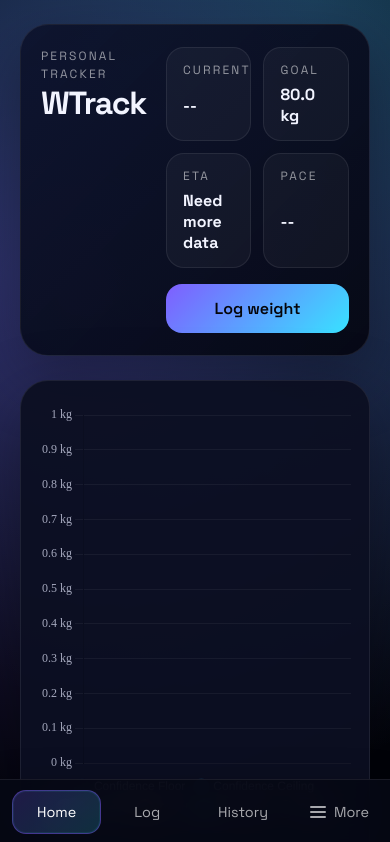
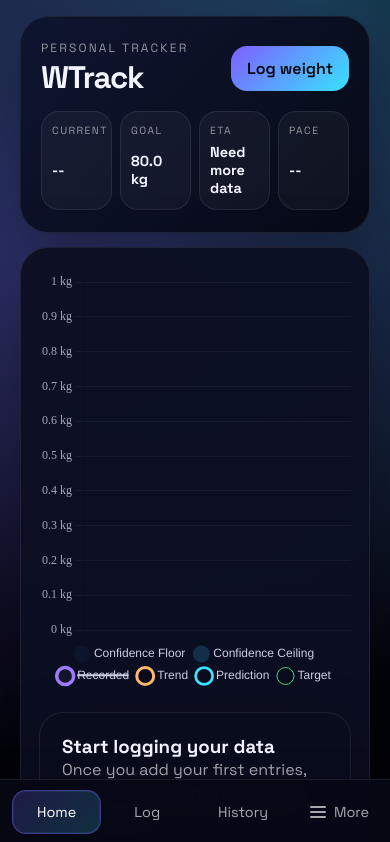
Before and after one commit to felix-basiliskroko/wtrack, a React (Vite) app: page / in a window 390 px wide. Shown: the top 842 px of the page. Built offline with nearby package versions, Linux system fonts and the light colour scheme.

Commit message:
edit overview to be tighter

```diff
--- a/src/App.tsx
+++ b/src/App.tsx
@@ -275,11 +275,15 @@ function App() {
       className={`app-shell theme-${preferences.theme} density-${preferences.density} nav-${preferences.navigationStyle} motion-${preferences.motion}`}
     >
       <header className="topbar">
+        <div className="topbar-main">
           <div className="brand-block">
             <p className="label">Personal tracker</p>
             <h1>WTrack</h1>
           </div>
-        <div className="topbar-actions">
+          <button type="button" className="primary-button topbar-log-button" onClick={() => handleViewChange('log')}>
+            Log weight
+          </button>
+        </div>
         <div className="status-strip">
           <div className="status-tile">
             <span className="label">Current</span>
@@ -297,10 +301,6 @@ function App() {
             <span className="label">Pace</span>
             <strong>{paceLabel}</strong>
           </div>
-          </div>
-          <button type="button" className="primary-button" onClick={() => handleViewChange('log')}>
-            Log weight
-          </button>
         </div>
       </header>
 
--- a/src/styles/global.css
+++ b/src/styles/global.css
@@ -154,9 +154,7 @@ main {
 }
 
 .topbar {
-  display: flex;
-  justify-content: space-between;
-  align-items: flex-start;
+  display: grid;
   gap: 20px;
   padding: 24px 28px;
   border-radius: 28px;
@@ -166,17 +164,20 @@ main {
   margin-bottom: 24px;
 }
 
+.topbar-main {
+  display: flex;
+  justify-content: space-between;
+  align-items: flex-start;
+  gap: 16px;
+}
+
 .brand-block h1 {
   font-size: clamp(2rem, 4vw, 3rem);
   letter-spacing: -0.04em;
 }
 
-.topbar-actions {
-  display: flex;
-  align-items: center;
-  gap: 16px;
-  flex-wrap: wrap;
-  justify-content: flex-end;
+.topbar-log-button {
+  align-self: center;
 }
 
 .status-strip {
@@ -804,10 +805,13 @@ main {
     padding: 22px 20px;
   }
 
-  .topbar-actions,
   .view-intro {
     flex-direction: column;
     align-items: stretch;
+  }
+
+  .topbar-main {
+    align-items: center;
   }
 
   .status-strip {
@@ -859,3 +863,54 @@ main {
     background: rgba(8, 20, 27, 0.96);
   }
 }
+
+@media (max-width: 600px) {
+  .app-shell {
+    padding-top: 16px;
+  }
+
+  .topbar {
+    margin-bottom: 14px;
+    gap: 14px;
+  }
+
+  main,
+  .view-stack {
+    gap: 14px;
+  }
+
+  .topbar-main {
+    align-items: flex-end;
+  }
+
+  .brand-block {
+    min-width: 0;
+  }
+
+  .brand-block h1 {
+    font-size: clamp(1.75rem, 8vw, 2.4rem);
+  }
+
+  .topbar-log-button {
+    padding: 12px 16px;
+    white-space: nowrap;
+  }
+
+  .status-strip {
+    grid-template-columns: repeat(4, minmax(0, 1fr));
+    gap: 8px;
+  }
+
+  .status-tile {
+    padding: 12px 10px;
+  }
+
+  .status-tile strong {
+    font-size: 0.9rem;
+  }
+
+  .status-tile .label {
+    font-size: 0.65rem;
+    letter-spacing: 0.14em;
+  }
+}
```
Lines whose indentation alone changed are shown as unchanged.
